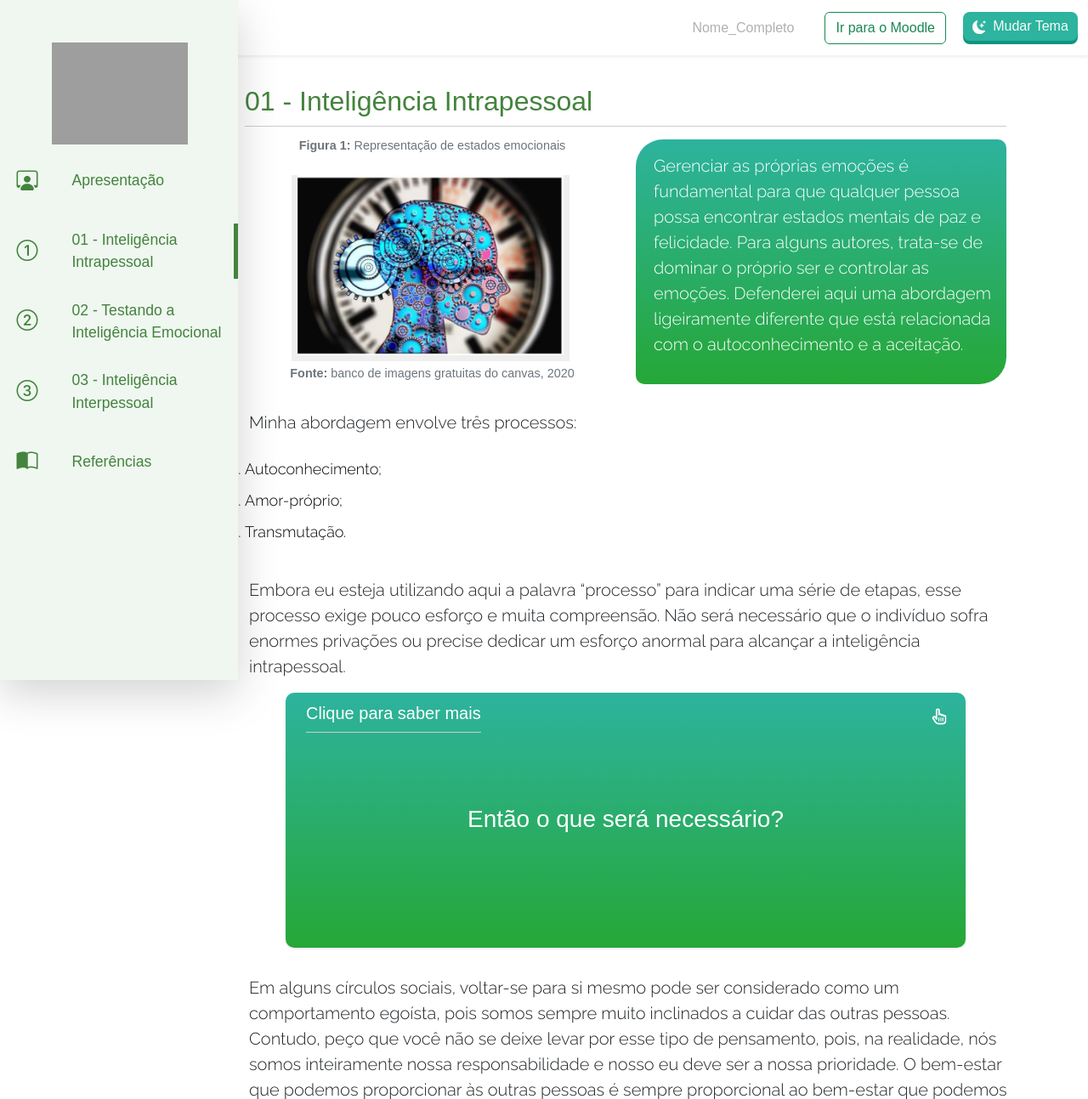
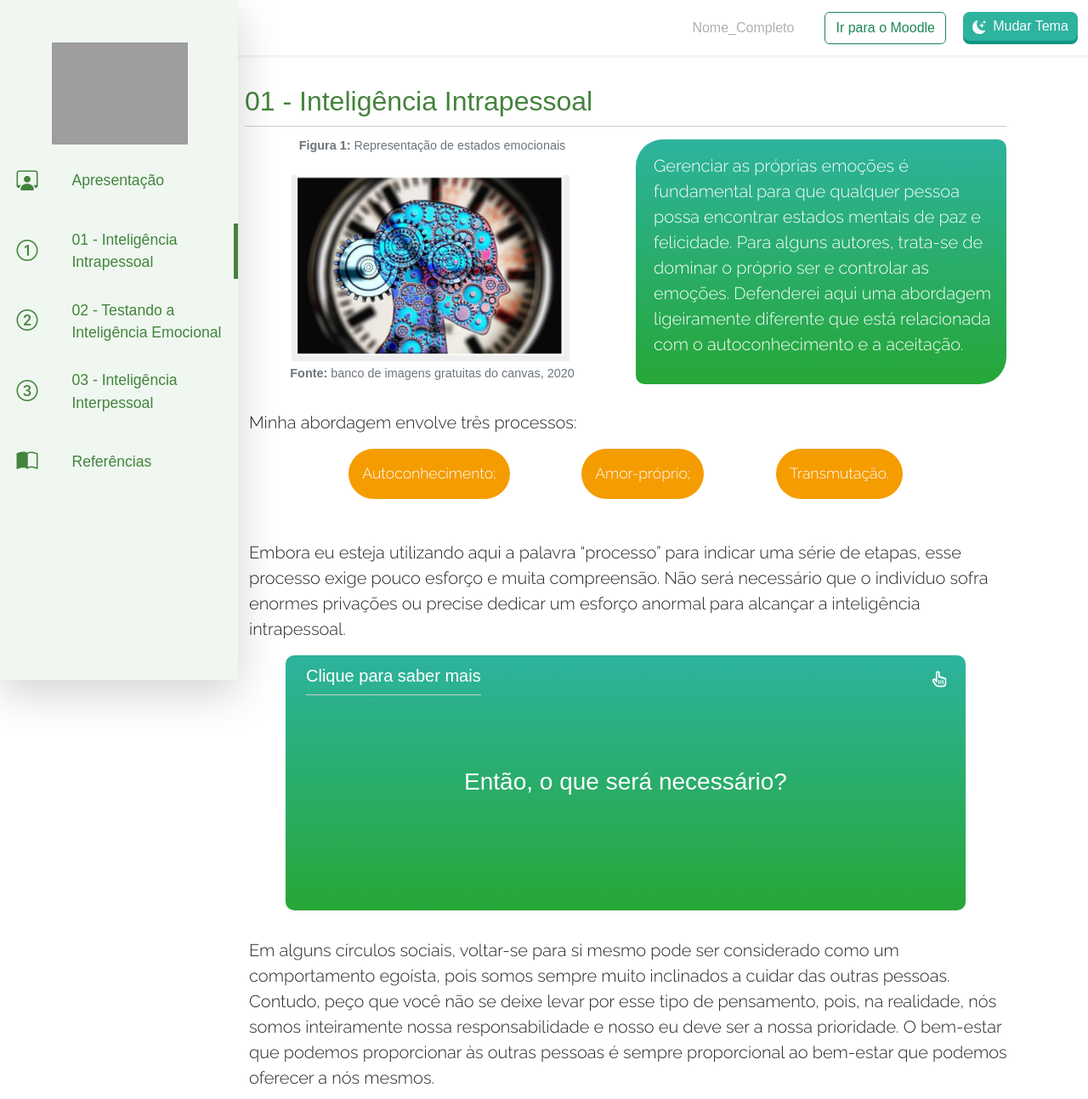
Before and after one commit to davibarbosamarques/InteligenciaEmocional_EGPCE, a PHP site: page /topico01.php in a window 1280 px wide. Shown: the top 1293 px of the page at 85% size. Run offline with PHP 8.4, Linux system fonts and the light colour scheme; grey boxes are pictures that could not be loaded.

Commit message:
comecando o game

```diff
--- a/Modulo02/assets/cssdapagina/style.css
+++ b/Modulo02/assets/cssdapagina/style.css
@@ -1,4 +1,4 @@
-.mensagem{
+.mensagem {
   perspective: 1000px;
   width: 100vh;
   height: auto;
@@ -23,7 +23,7 @@
 }
 
 /* destaque */
-.destaque{
+.destaque {
   height: auto;
   background-image: linear-gradient(to bottom, #2db39e, #26a737);
   /* background-color: #26a737; */
@@ -85,16 +85,20 @@ article .back {
   transition: 0.6s;
   cursor: pointer;
 }
-.front h2{
+
+.front h2 {
   color: white !important;
 }
-.front h3{
+
+.front h3 {
   color: white !important;
 }
-.back p{
+
+.back p {
   color: white !important;
   opacity: 1 !important;
 }
+
 .back {
   transform: rotateY(180deg);
   color: white !important;
@@ -105,11 +109,11 @@ input {
   scale: 0;
 }
 
-input:checked ~ article .back {
+input:checked~article .back {
   transform: rotateY(0);
 }
 
-input:checked ~ article .front {
+input:checked~article .front {
   transform: rotateY(-180deg);
 }
 
@@ -146,11 +150,43 @@ article p {
   margin-top: 0.5em;
 }
 
-.text-left{
+.text-left {
   text-align: left;
 }
 
-.container{
+.container {
   display: flex;
   justify-content: center;
 }
+
+/* listas diferenciadas */
+
+.processo {
+  display: flex;
+  justify-content: space-around;
+  flex-wrap: wrap;
+  /* border: 1px solid black; */
+}
+
+.ex {
+  background-color: #f59c00;
+  padding: 1rem;
+  width: auto;
+  height: auto;
+  border-radius: 2rem;
+  display: flex;
+  align-items: center;
+  justify-content: center;
+  color: #fff;
+  font-family: var(--FonteRaleway);
+  font-size: 1.1rem;
+}
+
+@media(min-width:1000px) {
+  .ex-1:first-child {
+    margin-left: 5rem;
+  }
+  .ex-1:last-child{
+    margin-right: 5rem;
+  }
+}
--- a/Modulo02/topico01.php
+++ b/Modulo02/topico01.php
@@ -72,13 +72,11 @@
 
                             <p class="mt-3">Minha abordagem envolve três processos:</p>
 
-                            <!-- lista ordenada  -->
-                            <ol id="txt_final">
-                                <li class="img-fluid wow fadeInLeft" data-wow-delay="0.3s">Autoconhecimento;</li>
-                                <li class="img-fluid wow fadeInLeft" data-wow-delay="0.5s">Amor-próprio;</li>
-                                <li class="img-fluid wow fadeInLeft" data-wow-delay="0.7s">Transmutação.</li>
-                            </ol>
-                            <!-- fim da lista ordenada  -->
+                            <div class="processo">
+                                <div class="ex ex-1 mb-5 wow animate__backInDown" data-wow-delay="0.5s">Autoconhecimento;</div>
+                                <div class="ex ex-1 mb-5 wow animate__backInDown" data-wow-delay="0.7s">Amor-próprio;</div>
+                                <div class="ex ex-1 mb-5 wow animate__backInDown" data-wow-delay="0.9s">Transmutação.</div>
+                            </div>
 
                             <p class="wow fadeIn" data-wow-delay="0.3s">Embora eu esteja utilizando aqui a palavra “processo” para indicar uma série de etapas, esse processo exige pouco esforço e muita compreensão. Não será necessário que o indivíduo sofra enormes privações ou precise dedicar um esforço anormal para alcançar a inteligência intrapessoal.</p>
 
@@ -93,7 +91,7 @@
                                             <span class="material-symbols-outlined"> <i id="icon-pointer" class="fa-regular fa-hand-pointer fa-beat" style="color:white"></i> </span>
                                             </header>
 
-                                            <h3>Então o que será necessário?</h3>
+                                            <h3>Então, o que será necessário?</h3>
 
                                         </div>
                                         <div class="back">
@@ -148,33 +146,20 @@
                             </div>
                             <!-- Citação com borda verde (esquerda) -->
 
-                            <p class="wow fadeIn" data-wow-delay="0.3s">Entre os sinais muito comuns de pessoas que não são emocionalmente inteligentes podemos destacar:</p>
+                            <p class="wow fadeIn" data-wow-delay="0.3s text-center">Entre os sinais muito comuns de pessoas que não são emocionalmente inteligentes podemos destacar:</p>
 
-                            <!-- lista  -->
-                            <ul class="list">
-                                <li class="img-fluid wow fadeInLeft" data-wow-delay="0.3s"><i class="fa fa-dot-circle text-success"></i>
-                                Egocentrismo;
-                                </li>
-                                <li class="img-fluid wow fadeInLeft" data-wow-delay="0.5s"><i class="fa fa-dot-circle text-success"></i>
-                                Irritabilidade sem motivo relevante;;
-                                </li>
-                                <li class="img-fluid wow fadeInLeft" data-wow-delay="0.7s"><i class="fa fa-dot-circle text-success"></i>
-                                Dificuldades em controlar seus impulsos;
-                                </li>
-                                <li class="img-fluid wow fadeInLeft" data-wow-delay="0.9s"><i class="fa fa-dot-circle text-success"></i>
-                                Estresse;
-                                </li>
-                                <li class="img-fluid wow fadeInLeft" data-wow-delay="1.1s"><i class="fa fa-dot-circle text-success"></i>
-                                Depressão;
-                                </li>
-                                <li class="img-fluid wow fadeInLeft" data-wow-delay="1.3s"><i class="fa fa-dot-circle text-success"></i>
-                                Ansiedade;
-                                </li>
-                                <li class="img-fluid wow fadeInLeft" data-wow-delay="1.5s"><i class="fa fa-dot-circle text-success"></i>
-                                Dificuldade de manter relacionamentos ou conhecer pessoas novas e indiferença com relação aos demais.
-                                </li>
-                            </ul>
-                            <!-- fim da lista  -->
+                            <div class="processo">
+                                <div class="ex mb-5 wow animate__backInDown" data-wow-delay="1.5s">Egocentrismo;</div>
+                                <div class="ex mb-5 wow animate__backInDown" data-wow-delay="0.9s">Estresse</div>
+                                <div class="ex mb-5 wow animate__backInDown" data-wow-delay="0.7s">Depressão</div>
+                                <div class="ex mb-5 wow animate__backInDown" data-wow-delay="0.5s">Ansiedade</div>
+                            </div>
+                            <div class="processo">
+                                <div class="ex mb-5 wow animate__backInDown" data-wow-delay="1.3s">Irritabilidade sem motivo relevante;</div>
+                                <div class="ex mb-5 wow animate__backInDown" data-wow-delay="1.1s">Dificuldades em controlar seus impulsos</div>
+                                <div class="ex mb-5 wow animate__backInDown" data-wow-delay="0.3s">Dificuldade de manter relacionamentos ou conhecer pessoas novas e indiferença com relação aos demais.</div>
+                            </div>
+
                             <p class="wow fadeIn" data-wow-delay="0.3s">Se você reconheceu um ou vários desses sinais em si mesmo, não se preocupe. A boa notícia é que tudo aquilo que envolve a nossa própria mente e as nossas próprias emoções podem ser modificado por nós mesmos. Isso significa que mesmo que você tenha se identificado com várias dessas características, não deve se sentir mal, mas deve mudar a situação atual em direção a comportamentos que sejam mais positivos. Aliás, uma das características das pessoas que são emocionalmente inteligentes é sua disposição para mudança.</p>
                             </div>
                         </div>
```
Also changed, not shown: Modulo01/imgs/img-game.png (added). Lines whose indentation alone changed are shown as unchanged.
